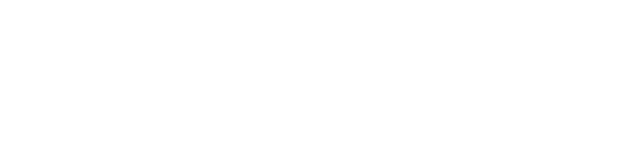
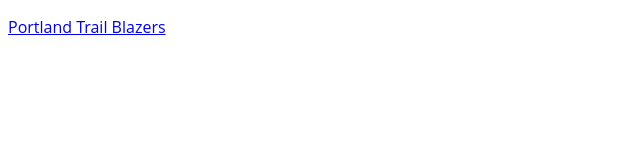
Before and after one commit to Three30o/Neon, a plain HTML site: page index.html in a window 1280 px wide. Shown: the whole page, without its empty margins (0-640 px from the left). Drawn offline with Linux system fonts and the light colour scheme.

Commit message:
Brought in Google Fonts and setup HTML with anchor link

```diff
--- a/index.html
+++ b/index.html
@@ -3,9 +3,12 @@
 <head>
 	<meta charset="UTF-8">
 	<title>Neon</title>
+	<link href='https://fonts.googleapis.com/css?family=Monoton' rel='stylesheet' type='text/css'>
 	<link rel="stylesheet" href="styles.css">
 </head>
 <body>
-
+	<div class="container">
+		<p><a href="http://www.nba.com/blazers">Portland Trail Blazers</a></p>
+	</div>
 </body>
 </html>
```
